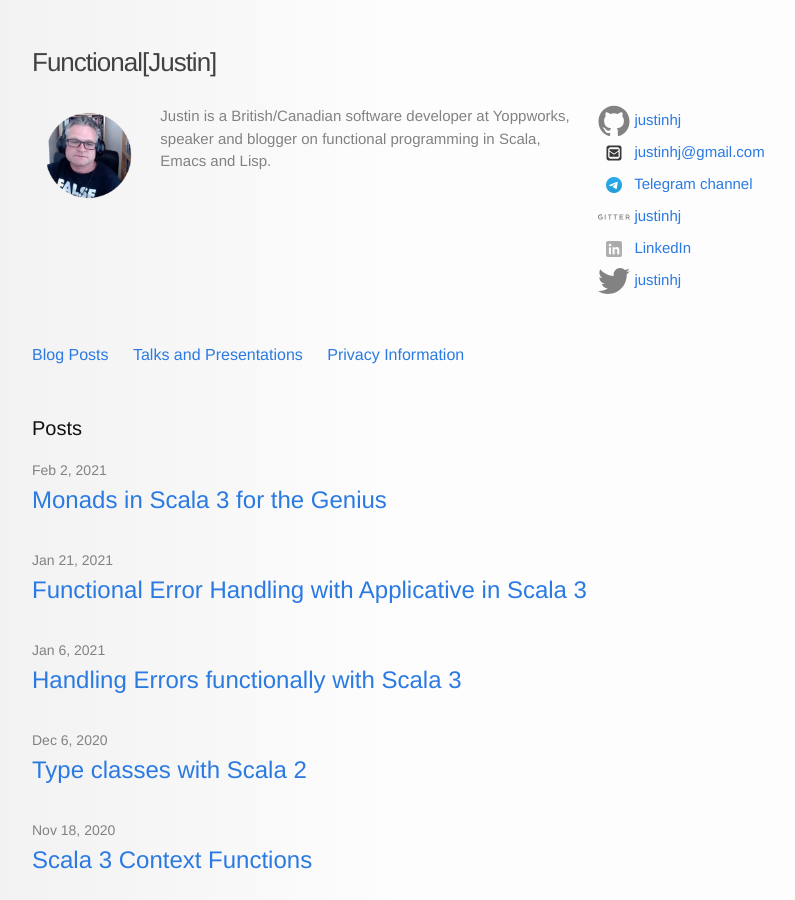
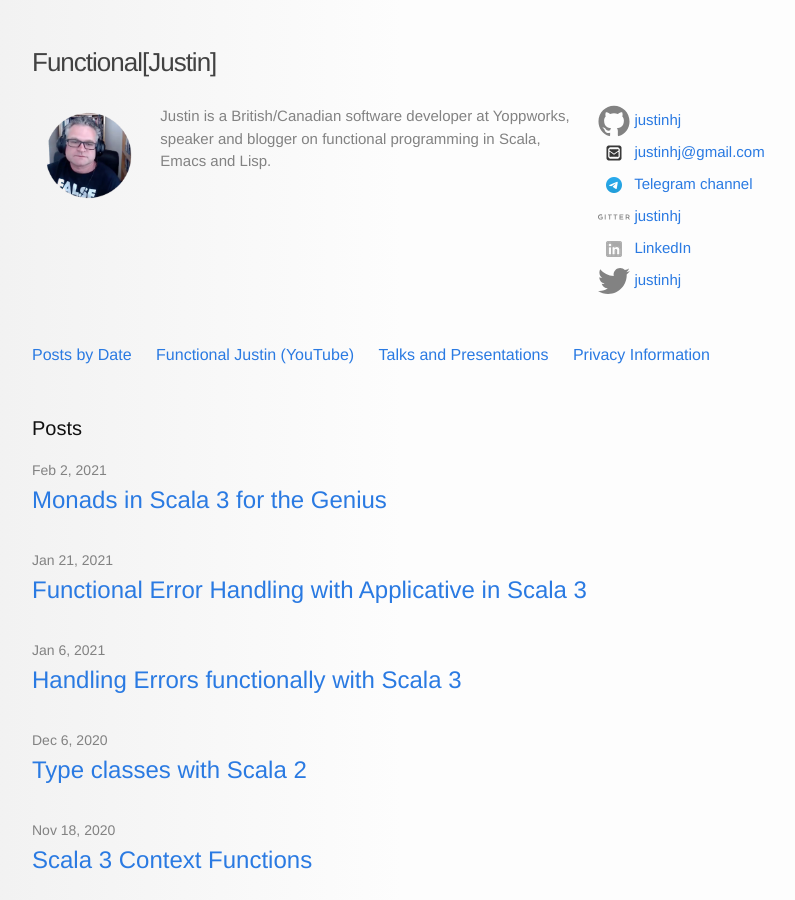
Before and after one commit to justinhj/justinhj.github.io, a Jekyll site: the page built from index.html, in a window 1280 px wide and 900 px high. Shown: the whole window, without its empty margins (238-1033 px from the left). Built offline with Jekyll 4.4.1, drawn with Linux system fonts in a browser that asks for light colours.

Commit message:
add things

```diff
--- a/_includes/header.html
+++ b/_includes/header.html
@@ -90,7 +90,12 @@
 
     <div class="my-links">
       <span class="page-link">
-      	<a href="/index.html">Blog Posts</a>
+      	<a href="/index.html">Posts by Date</a>
+       </span>
+
+
+      <span class="page-link">
+      	<a href="https://www.youtube.com/c/FunctionalJustin">Functional Justin (YouTube)</a>
        </span>
 
       <span class="page-link">
```
